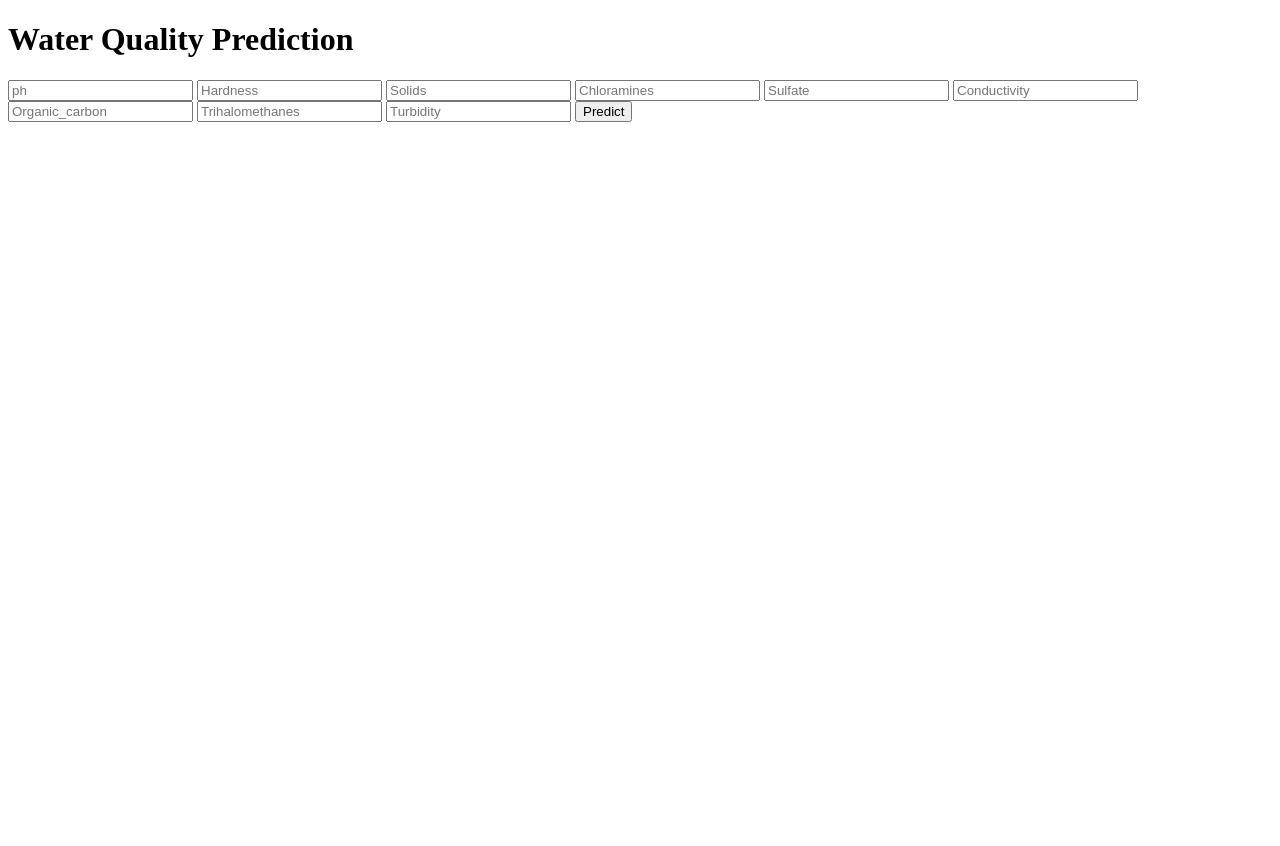
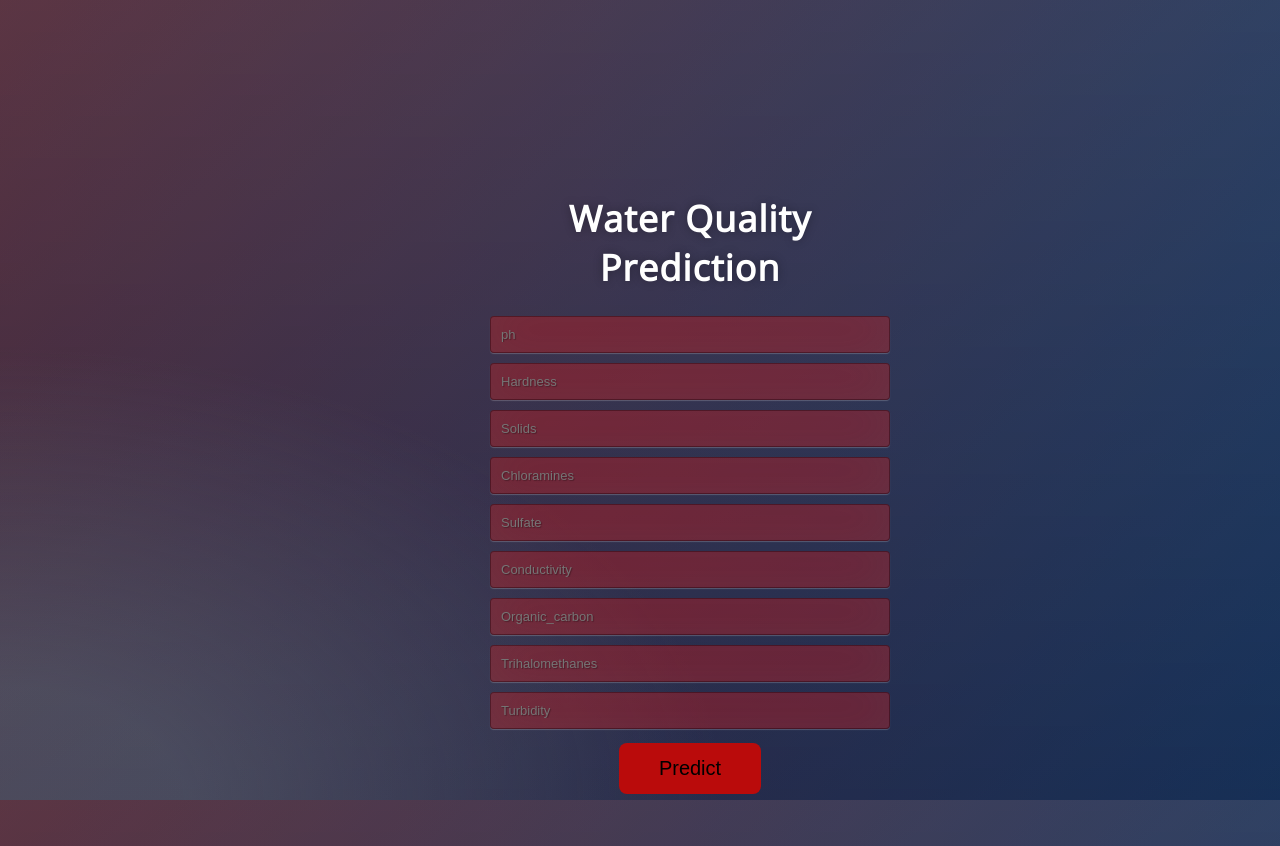
Before and after one commit to rajeshchary1999/Water_potability_prediction, a Flask app: page / in a window 1280 px wide. Before the commit the page ends 122 px from the top, so only its background shows below. Run offline with Flask 2, Linux system fonts and the light colour scheme; parts of the project's set-up code (start-up, migrations or seed data) failed here and were passed over.

Commit message:
Water_potability

```diff
--- a/app.py
+++ b/app.py
@@ -16,32 +16,47 @@ app = Flask(__name__)
 def Home():
     return render_template("index.html")
 
-@app.route("/predict", methods=['GET','POST'])
+@app.route("/", methods=['POST','GET'])
+
 def predict():
+
     if request.method == 'POST':
         #access the data from form
         #ph
-        ph = int(request.form["ph"])
-        Hardness = int(request.form["Hardness"])
-        Solids = int(request.form["Solids"])
-        Chloramines = int(request.form["Chloramines"])
-        Sulfate = int(request.form["Sulfate"])
-        Conductivity = int(request.form["Conductivity"])
-        Organic_carbon = int(request.form["Organic_carbon"])
-        Trihalomethanes = int(request.form["Trihalomethanes"])
-        Turbidity = int(request.form["Turbidity"])
+        Ph = float(request.form["ph"])
+        Hardness = float(request.form["Hardness"])
+        Solids = float(request.form["Solids"])
+        Chloramines = float(request.form["Chloramines"])
+        Sulfate = float(request.form["Sulfate"])
+        Conductivity = float(request.form["Conductivity"])
+        Organic_carbon = float(request.form["Organic_carbon"])
+        Trihalomethanes = float(request.form["Trihalomethanes"])
+        Turbidity = float(request.form["Turbidity"])
         # get prediction
 
+        features = [
 
-        inf_features = [
-            [ph, Hardness, Solids, Chloramines, Sulfate, Conductivity, Organic_carbon, Trihalomethanes, Turbidity]]
-        results = model.predict(inf_features)
-        results = results.tolist()[0]
-
-        resp = {"Predicted quality": predictions_classes[results]}
+            [Ph, Hardness, Solids, Chloramines, Sulfate, Conductivity, Organic_carbon, Trihalomethanes, Turbidity]]
 
 
-        return resp
+
+
+    results =model.predict(features)
+    results = results.tolist()[0]
+
+
+
+
+
+
+
+    pred = {"Predicted quality": predictions_classes[results]}
+
+
+
+    return pred
+
+
 
 
 
--- /dev/null
+++ b/static/css/style.css
@@ -0,0 +1,68 @@
+@import url(https://fonts.googleapis.com/css?family=Open+Sans);
+
+.btn{
+  background-color: #ba0b0b; /* Green */
+  border: none;
+  text-align: center;
+  border-radius: 8px;
+  padding: 14px 40px;
+  text-decoration: none;
+  display: inline-block;
+  font-size: 20px;
+  margin: 4px 2px;
+  cursor: pointer;
+}
+.btn:hover { background-color: #0a0000; box-shadow: 0 12px 16px 0 rgba(0,0,0,0.24),0 17px 50px 0 rgba(0,0,0,0.19); }
+
+* { -webkit-box-sizing:border-box; -moz-box-sizing:border-box; -ms-box-sizing:border-box; -o-box-sizing:border-box; box-sizing:border-box; }
+
+html { width: 100%; height:100%; overflow:hidden; }
+
+body {
+	width: 100%;
+	height:100%;
+	font-family: 'Open Sans', sans-serif;
+	background: #331952;
+	color: #fff;
+	font-size: 18px;
+	text-align:center;
+	letter-spacing:1.2px;
+	background: -moz-radial-gradient(0% 100%, ellipse cover, rgba(104,128,138,.4) 10%,rgba(138,114,76,0) 40%),-moz-linear-gradient(top,  rgba(57,173,219,.25) 0%, rgba(42,60,87,.4) 100%), -moz-linear-gradient(-45deg,  #670d10 0%, #092756 100%);
+	background: -webkit-radial-gradient(0% 100%, ellipse cover, rgba(104,128,138,.4) 10%,rgba(138,114,76,0) 40%), -webkit-linear-gradient(top,  rgba(57,173,219,.25) 0%,rgba(42,60,87,.4) 100%), -webkit-linear-gradient(-45deg,  #670d10 0%,#092756 100%);
+	background: -o-radial-gradient(0% 100%, ellipse cover, rgba(104,128,138,.4) 10%,rgba(138,114,76,0) 40%), -o-linear-gradient(top,  rgba(57,173,219,.25) 0%,rgba(42,60,87,.4) 100%), -o-linear-gradient(-45deg,  #670d10 0%,#092756 100%);
+	background: -ms-radial-gradient(0% 100%, ellipse cover, rgba(104,128,138,.4) 10%,rgba(138,114,76,0) 40%), -ms-linear-gradient(top,  rgba(57,173,219,.25) 0%,rgba(42,60,87,.4) 100%), -ms-linear-gradient(-45deg,  #670d10 0%,#092756 100%);
+	background: -webkit-radial-gradient(0% 100%, ellipse cover, rgba(104,128,138,.4) 10%,rgba(138,114,76,0) 40%), linear-gradient(to bottom,  rgba(57,173,219,.25) 0%,rgba(42,60,87,.4) 100%), linear-gradient(135deg,  #670d10 0%,#092756 100%);
+	filter: progid:DXImageTransform.Microsoft.gradient( startColorstr='#3E1D6D', endColorstr='#092756',GradientType=1 );
+
+}
+.login {
+	position: absolute;
+	top: 40%;
+	left: 50%;
+	margin: -150px 0 0 -150px;
+	width:400px;
+	height:400px;
+}
+
+.login h1 { color: #fff; text-shadow: 0 0 10px rgba(0,0,0,0.3); letter-spacing:1px; text-align:center; }
+
+input {
+	width: 100%;
+	margin-bottom: 10px;
+	background: rgba(255,0,0,0.3);
+	border: none;
+	outline: none;
+	padding: 10px;
+	font-size: 13px;
+	color: #fff;
+	text-shadow: 1px 1px 1px rgba(0,0,0,0.3);
+	border: 1px solid rgba(0,0,0,0.3);
+	border-radius: 4px;
+	box-shadow: inset 0 -5px 45px rgba(100,100,100,0.2), 0 1px 1px rgba(255,255,255,0.2);
+	-webkit-transition: box-shadow .5s ease;
+	-moz-transition: box-shadow .5s ease;
+	-o-transition: box-shadow .5s ease;
+	-ms-transition: box-shadow .5s ease;
+	transition: box-shadow .5s ease;
+}
+input:focus { box-shadow: inset 0 -5px 45px rgba(100,100,100,0.4), 0 1px 1px rgba(255,255,255,0.2); }
--- a/templates/index.html
+++ b/templates/index.html
@@ -4,17 +4,17 @@
 <head>
   <meta charset="UTF-8">
   <title>Water Potability API</title>
-  <link href='https://fonts.googleapis.com/css?family=Pacifico' rel='stylesheet' type='text/css'>
+
+ <link href='https://fonts.googleapis.com/css?family=Pacifico' rel='stylesheet' type='text/css'>
 <link href='https://fonts.googleapis.com/css?family=Arimo' rel='stylesheet' type='text/css'>
 <link href='https://fonts.googleapis.com/css?family=Hind:300' rel='stylesheet' type='text/css'>
 <link href='https://fonts.googleapis.com/css?family=Open+Sans+Condensed:300' rel='stylesheet' type='text/css'>
-
+<link rel="stylesheet" href="{{ url_for('static', filename='css/style.css') }}">
 </head>
 
 <body>
  <div class="login">
 	<h1>Water Quality Prediction</h1>
-
      <!-- Main Input For Receiving Query to our ML -->
     <form action="{{ url_for('predict')}}"method="post">
     	<input type="text" name="ph" placeholder="ph" required="required" />
```
Also changed, not shown: model.py (+6 -12 lines), 1 other file.
